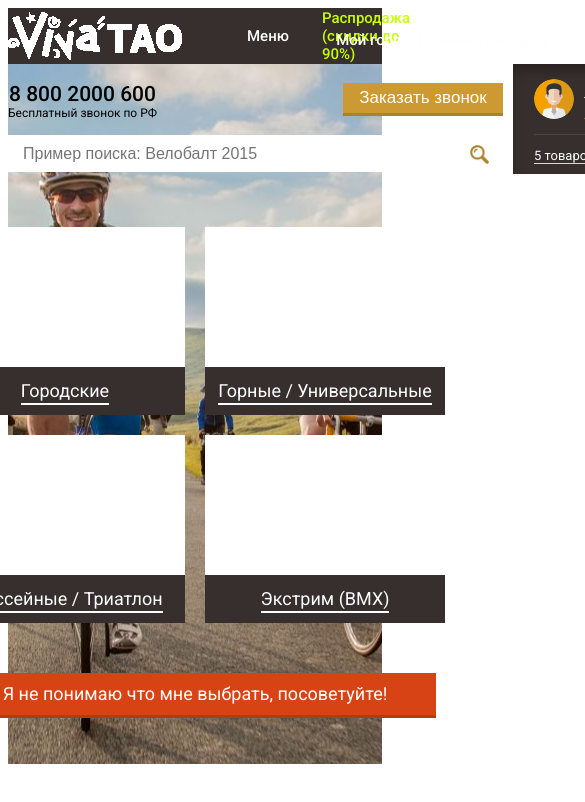
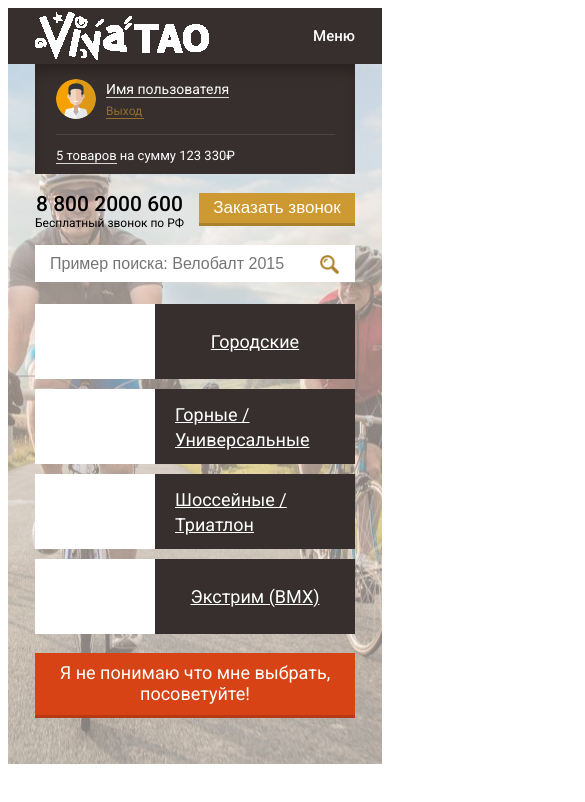
Before and after one commit to Nyan969/kl, an Angular app: page / in a window 390 px wide. Shown: the top 802 px of the page, 585 px wide, since content can reach past the window. Built offline with nearby package versions, Linux system fonts and the light colour scheme.

Commit message:
в основном верстка сделана

```diff
--- a/src/app/app.component.html
+++ b/src/app/app.component.html
@@ -3,7 +3,7 @@
   <app-menu [menuItems]="menuItems"></app-menu>
   <div class="banner-section">
       <div class="banner-section__box">
-        <app-banner-box></app-banner-box>
+        <app-banner-box style="width: 100%"></app-banner-box>
         <app-profile></app-profile>
       </div>
       <app-bicycles-list [bikeCards]="bikeCards"></app-bicycles-list>
--- a/src/app/app.component.scss
+++ b/src/app/app.component.scss
@@ -11,6 +11,7 @@
   background-size: contain;
   background: url(../images/background.jpg) 1600px 700px no-repeat;
   background-position: 50%;
+  background-color: #c7b299;
   margin: auto;
   position: relative;
   height: 700px;
@@ -20,22 +21,11 @@
   justify-content: space-between;
 }
 
-.banner-section::before {
-  content: '';
-  display: block;
-  position: absolute;
-  top: 0;
-  left: 0;
-  width: 100%;
-  height: 700px;
-  background-color: #c7b299;
-  z-index: -1;
-}
-
 .banner-section__box {
   display: flex;
   max-width: 980px;
   padding-bottom: 175px;
+  z-index: 1;
 }
 
 .advice {
@@ -50,6 +40,7 @@
   border-left: none;
   border-bottom: 3px solid #b73913;
   transition: backgroundcolor .2s ease 0s, opacity .25s ease 0s;
+  z-index: 1;
 }
 
 .advice:hover {
@@ -67,12 +58,40 @@
 
   }
 
-}
+  .advice {
+    max-width: 380px;
+    height: 65px;
+  }
 
-@media screen and (max-width: 480px) {
 
 }
 
-@media screen and (max-width: 320px) {
+@media screen and (max-width: 740px) {
 
+  .banner-section::before {
+    content: '';
+    display: block;
+    position: absolute;
+    top: 0;
+    left: 0;
+    width: 100%;
+    height: 100%;
+    background-color: #fff;
+    opacity: 0.5;
+  }
+
+  .banner-section__box {
+    max-width: 380px;
+    flex-direction: column-reverse;
+  }
 }
+
+@media screen and (max-width: 450px) {
+  .banner-section__box {
+    max-width: 320px;
+  }
+
+  .advice {
+    max-width: 320px;
+  }
+}
--- a/src/app/banner-box/banner-box.component.scss
+++ b/src/app/banner-box/banner-box.component.scss
@@ -58,6 +58,7 @@
 
 .contacts__text {
   font-size: 12px;
+  white-space: nowrap;
 }
 
 .search {
@@ -89,10 +90,14 @@
   }
   .shortInfo {
     padding: 15px 0;
-    width: 495px;
+    max-width: 495px;
+    flex: 1;
+
   }
   .banner-box {
-    width: 480px;
+    max-width: 480px;
+    width: 100%;
+
   }
 
   .contacts {
@@ -102,8 +107,14 @@
   .contacts__phone-box {
     margin-left: 0;
   }
+}
 
-  .contacts__request-call {
-
+@media screen and (max-width: 740px) {
+  .search {
+    max-width: 380px;
+  }
+  .search__input {
+    width: -webkit-fill-available;
+    padding-left: 15px;
   }
 }
--- a/src/app/bicycles-list/bicycles-list.component.html
+++ b/src/app/bicycles-list/bicycles-list.component.html
@@ -1,12 +1,10 @@
 <div class="bicycles-list">
   <div class="bicycle-card" *ngFor="let bikeCard of bikeCards; let i = index">
-    <a>
       <div class="bicycle-card__image"></div>
       <div class="bicycle-card__description">
         <h3 class="bicycle-card__name">
           <a>{{bikeCard.title}}</a>
         </h3>
       </div>
-    </a>
   </div>
 </div>
--- a/src/app/bicycles-list/bicycles-list.component.scss
+++ b/src/app/bicycles-list/bicycles-list.component.scss
@@ -1,8 +1,8 @@
 .bicycles-list {
-    display: grid;
-    grid-template-columns: repeat(4, 242px);
-    grid-gap: 2px;
-    justify-content: center;
+  display: grid;
+  grid-template-columns: repeat(4, 242px);
+  grid-gap: 2px;
+  justify-content: center;
 }
 
 .bicycle-card {
@@ -10,6 +10,7 @@
   background-color: #fff;
   height: 228px;
   cursor: pointer;
+  z-index: 1;
 }
 
 .bicycle-card__name {
@@ -60,3 +61,53 @@
   }
 
 }
+
+@media screen and (max-width: 740px) {
+  .bicycles-list {
+    grid-template-columns: repeat(1, 380px);
+    grid-gap: 10px 0;
+  }
+
+  .bicycle-card {
+    display: flex;
+    width: 380px;
+    height: 75px;
+    flex-direction: row;
+  }
+
+  .bicycle-card__image {
+    height: 75px;
+    width: 120px;
+    flex: 0 120px;
+  }
+
+  .bicycle-card__description {
+    height: 75px;
+    flex: 1 auto;
+  }
+
+}
+
+
+@media screen and (max-width: 450px) {
+  .bicycles-list {
+    grid-template-columns: repeat(1, 320px);
+    grid-gap: 10px 0;
+  }
+
+  .bicycle-card {
+    width: 320px;
+  }
+
+  .bicycle-card__name {
+    white-space: normal;
+    border-bottom: none;
+    text-decoration: underline;
+  }
+
+  .bicycle-card__description {
+    padding: 0 20px;
+    max-width: 200px;
+  }
+
+}
--- a/src/app/header/header.component.scss
+++ b/src/app/header/header.component.scss
@@ -68,3 +68,36 @@
   }
 
 }
+
+@media screen and (max-width: 740px) {
+  .header__ad {
+    display: none;
+  }
+
+  .header {
+    justify-content: space-between;
+    padding: 0 calc((100% - 480px)/2);
+  }
+
+  .header__logo {
+    margin-right: 0;
+  }
+
+  .header__menu-bar {
+    margin-right: 0;
+  }
+
+  .header__town {
+    position: static;
+  }
+
+}
+
+@media screen and (max-width: 450px) {
+  .header {
+    padding: 0 calc((100% - 320px)/2);
+  }
+  .header__town {
+    display: none;
+  }
+}
--- a/src/app/profile/profile.component.scss
+++ b/src/app/profile/profile.component.scss
@@ -70,3 +70,11 @@
 .profile__exit:hover {
   color: darkgoldenrod;
 }
+
+@media screen and (max-width: 740px) {
+  .profile {
+    max-width: 380px;
+    margin: 0;
+    width: 100%;
+  }
+}
--- a/src/index.html
+++ b/src/index.html
@@ -9,6 +9,6 @@
   <link rel="icon" type="image/x-icon" href="favicon.ico">
 </head>
 <body>
-  <app-root></app-root>
+  <app-root style="width: 100%"></app-root>
 </body>
 </html>
```
